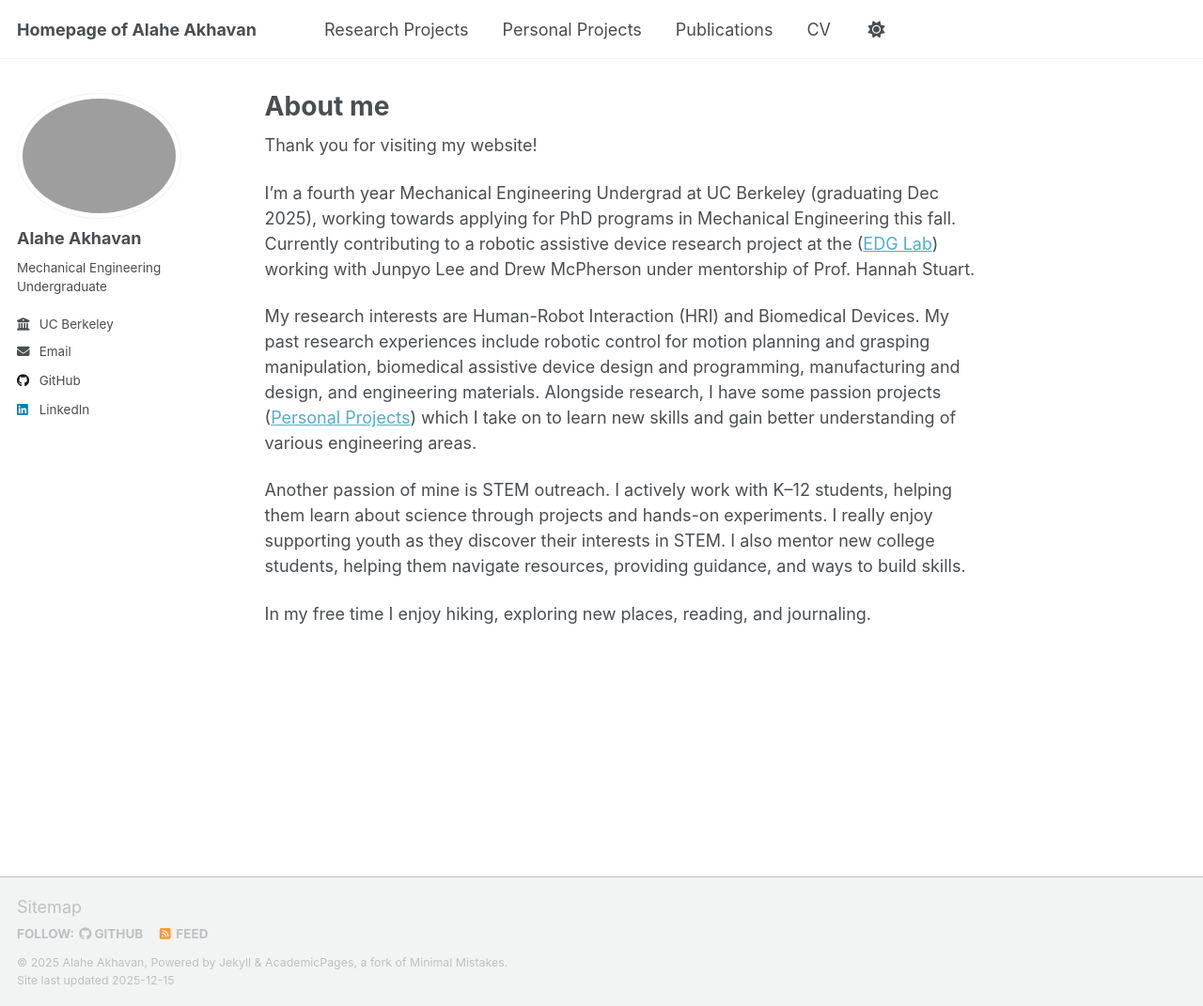
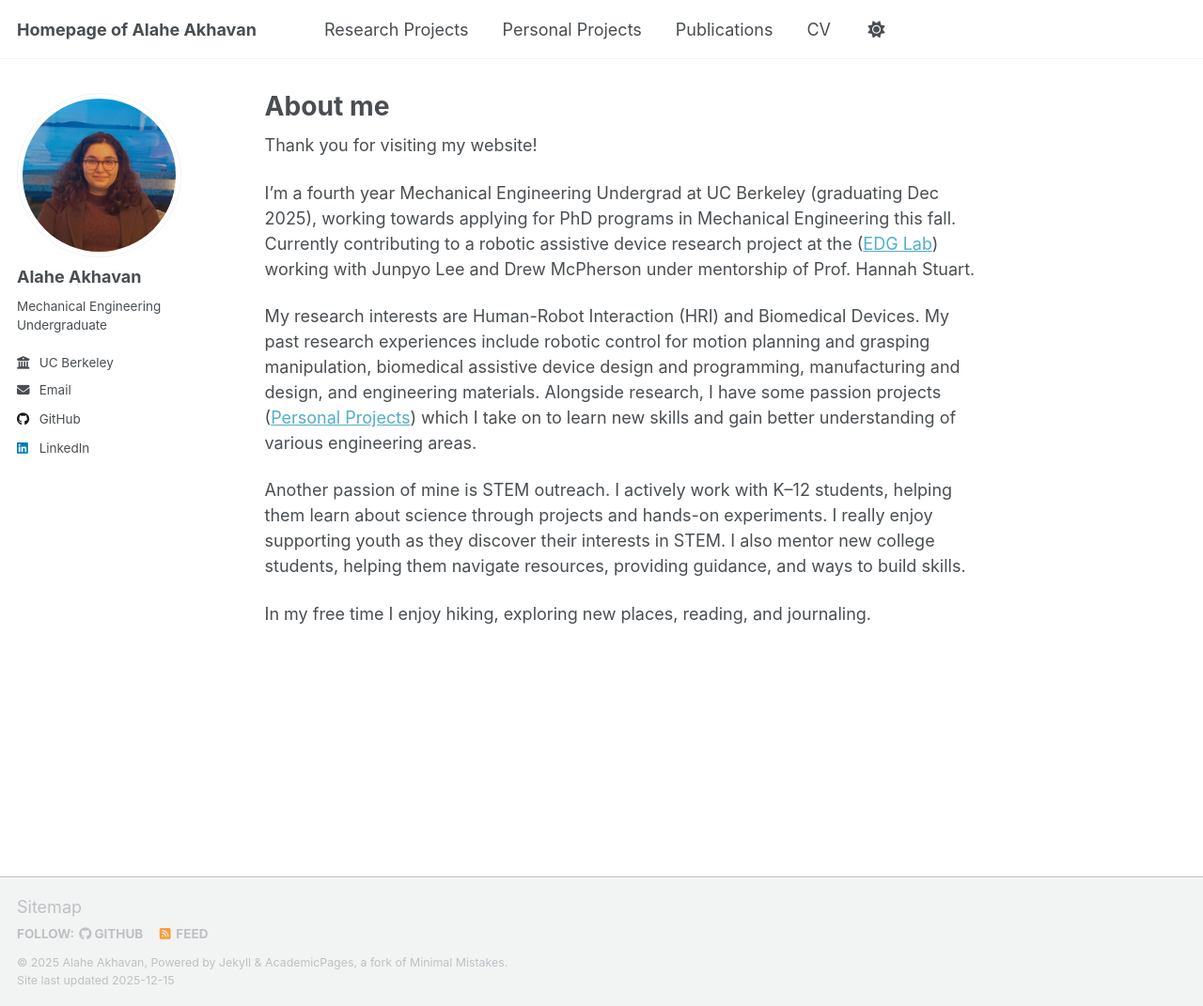
Before and after one commit to Akhavana/akhavana.github.io, a Jekyll site: the page built from _pages/about.md, in a window 1280 px wide and 1071 px high. Shown: the whole window at 94% size. Built offline with Jekyll 4.4.1, drawn with Linux system fonts in a browser that asks for light colours; a script that is not in the unit is left out.

Commit message:
Update _config.yml

```diff
--- a/_config.yml
+++ b/_config.yml
@@ -21,7 +21,7 @@ repository               : "akhavana/akhavana.github.io"
 
 # Site Author (sidebar info)
 author:
-  avatar           : "profile3.png"
+  avatar           : "profile3.jpg"
   name             : "Alahe Akhavan"
   pronouns         :
   bio              : "Mechanical Engineering Undergraduate"
```
